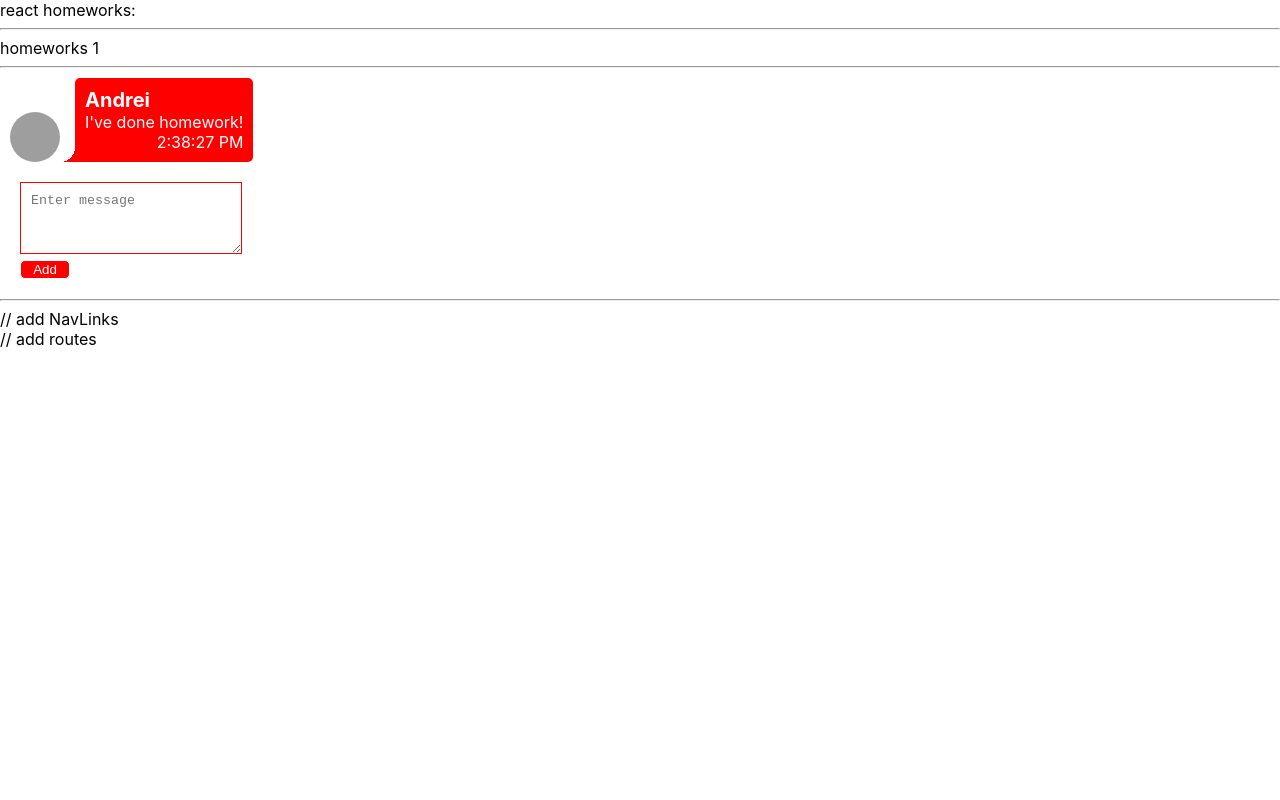
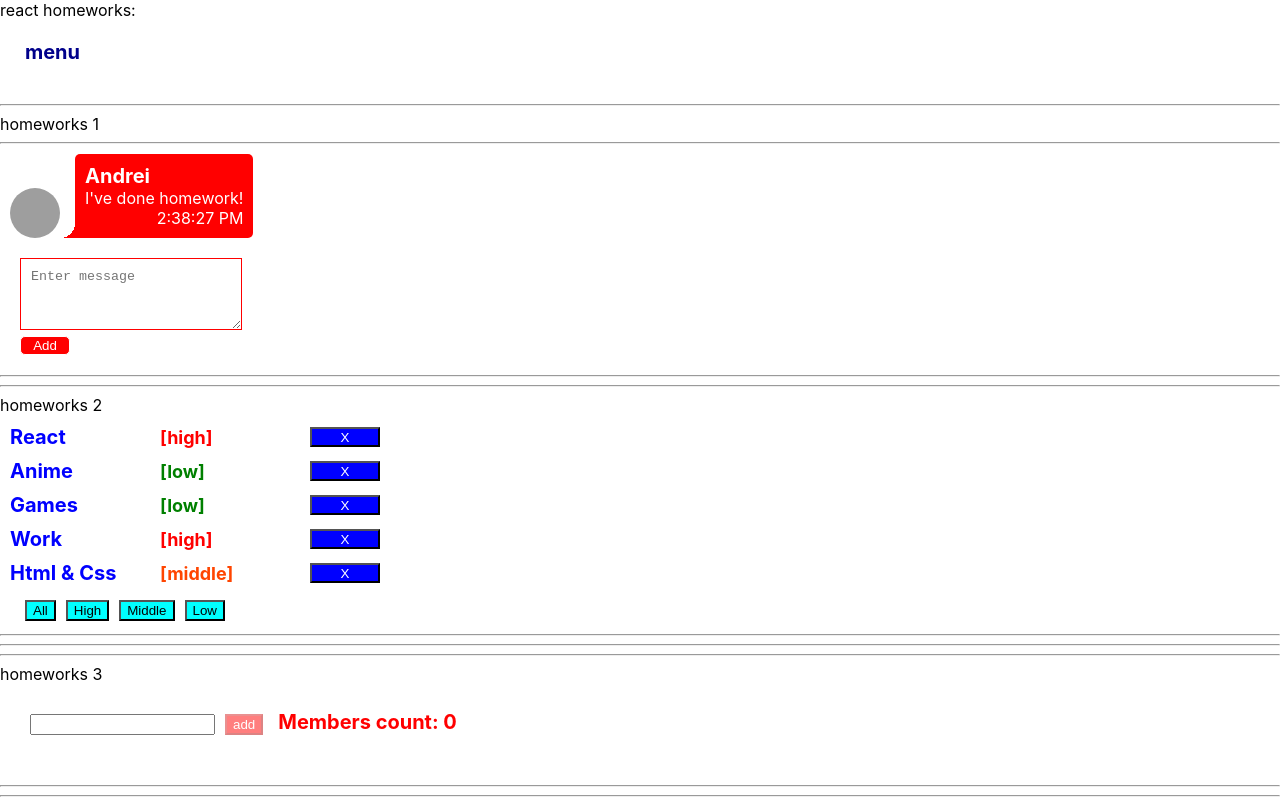
Before and after one commit to andreisemianiuk/hw, a React (Create React App) app: page /#/pre-junior in a window 1280 px wide. Shown: the top 800 px of the page. Built offline with nearby package versions, Linux system fonts and the light colour scheme; grey boxes are pictures that could not be loaded.

Commit message:
add routes,navlinks and header menu

```diff
--- a/src/p1-main/m1-ui/u1-app/App.tsx
+++ b/src/p1-main/m1-ui/u1-app/App.tsx
@@ -10,7 +10,7 @@ function App() {
   return (
     <div className={s.App}>
       <div>react homeworks:</div>
-      <HW1 />
+      {/*<HW1 />*/}
       {/*<HW2 />*/}
       {/*<HW3 />*/}
       {/*<HW4 />*/}
--- a/src/p2-homeworks/h5/HW5.tsx
+++ b/src/p2-homeworks/h5/HW5.tsx
@@ -1,20 +1,20 @@
 import React from 'react'
 import Header from './Header'
 import Routes from './Routes'
+import { HashRouter } from 'react-router-dom'
 
 function HW5() {
-    return (
-        <div>
-            {/*в gh-pages лучше работает HashRouter*/}
-            {/*<HashRouter>*/}
+  return (
+    <div>
+      <HashRouter>
 
-            <Header/>
+        <Header />
 
-            <Routes/>
+        <Routes />
 
-            {/*</HashRouter>*/}
-        </div>
-    )
+      </HashRouter>
+    </div>
+  )
 }
 
 export default HW5
--- a/src/p2-homeworks/h5/Header.tsx
+++ b/src/p2-homeworks/h5/Header.tsx
@@ -1,12 +1,31 @@
-import React from 'react'
+import React, { useState } from 'react'
+import { NavLink } from 'react-router-dom'
+import s from './Hw5.module.css'
+
 
 function Header() {
-    return (
-        <div>
-            // add NavLinks
+  const [open, setOpen] = useState(false)
 
+  const showMenu = () => {
+    setOpen(true)
+  }
+  const hideMenu = () => {
+    setOpen(false)
+  }
+
+
+  return (
+    <div className={open ? s.wrapperIsNavOpen : s.wrapper} onMouseOver={showMenu} onMouseOut={hideMenu}>
+      <div className={s.nav}>
+        <div className={s.icon}>menu</div>
+        <div className={s.navBody}>
+          <NavLink className={s.link} activeClassName={s.activeLink} to={'/pre-junior'}>pre-junior</NavLink>
+          <NavLink className={s.link} activeClassName={s.activeLink} to={'/junior'}>junior</NavLink>
+          <NavLink className={s.link} activeClassName={s.activeLink} to={'/advanced-junior'}>junior+</NavLink>
         </div>
-    )
+      </div>
+    </div>
+  )
 }
 
 export default Header
--- /dev/null
+++ b/src/p2-homeworks/h5/Hw5.module.css
@@ -0,0 +1,48 @@
+.wrapper {
+	display: flex;
+	width: 100%;
+	height: 100%;
+	align-items: center;
+	transition: margin .8s;
+	margin: 0 0 0 -270px;
+}
+
+.wrapperIsNavOpen {
+	margin-left: 0;
+	transition: margin-left .8s;
+}
+
+.nav {
+	position: relative;
+	width: 250px;
+	height: 100%;
+	padding: 20px;
+}
+
+.navBody {
+	display: flex;
+	justify-content: space-between;
+	background-color: darkcyan;
+}
+
+.icon {
+	position: absolute;
+	top: 0;
+	right: -80px;
+	padding: 20px;
+	font-size: 20px;
+	cursor: pointer;
+	color: darkblue;
+	font-weight: bold;
+	transition: color .3s;
+}
+
+.link {
+	color: white;
+	text-decoration: none;
+	padding: 0.5em 0.7em;
+}
+
+.activeLink {
+	color: gold;
+}
--- a/src/p2-homeworks/h5/Routes.tsx
+++ b/src/p2-homeworks/h5/Routes.tsx
@@ -1,7 +1,14 @@
 import React from 'react'
+import { Redirect, Route, Switch } from 'react-router-dom'
+import Error404 from './pages/Error404'
+import PreJunior from './pages/PreJunior'
+import Junior from './pages/Junior'
+import AdvancedJunior from './pages/AdvancedJunior'
 
 export const PATH = {
   PRE_JUNIOR: '/pre-junior',
+  JUNIOR: '/junior',
+  ADVANCED_JUNIOR: '/advanced-junior',
   // add paths
 }
 
@@ -9,15 +16,17 @@ function Routes() {
   return (
     <div>
       {/*Switch выбирает первый подходящий роут*/}
-      {/*<Switch>*/}
+      <Switch>
       {/*в начале мы попадаем на страницу '/' и переходим сразу на страницу PRE_JUNIOR*/}
       {/*exact нужен чтоб указать полное совподение (что после '/' ничего не будет)*/}
-      {/*<Route path={'/'} exact render={() => <Redirect to={PATH.PRE_JUNIOR}/>}/>*/}
-      {/*<Route path={PATH.PRE_JUNIOR} render={() => <PreJunior/>}/>*/}
+      <Route path={'/'} exact render={() => <Redirect to={PATH.PRE_JUNIOR}/>}/>
+      <Route path={PATH.PRE_JUNIOR} render={() => <PreJunior/>}/>
+      <Route path={PATH.JUNIOR} render={() => <Junior/>}/>
+      <Route path={PATH.ADVANCED_JUNIOR} render={() => <AdvancedJunior/>}/>
       // add routes
       {/*у этого роута нет пути, он отрисуется если пользователь захочет попасть на несуществующую страницу*/}
-      {/*<Route render={() => <Error404/>}/>*/}
-      {/*</Switch>*/}
+      <Route render={() => <Error404/>}/>
+      </Switch>
     </div>
   )
 }
--- /dev/null
+++ b/src/p2-homeworks/h5/pages/AdvancedJunior.tsx
@@ -0,0 +1,14 @@
+import React from 'react'
+
+function AdvancedJunior() {
+  return (
+    <div>
+      AdvancedJunior
+    </div>
+  )
+}
+
+export default AdvancedJunior
+
+// сделайте по аналогии пустые страницы джун и джун+
+// туда будут добавляться следующие дз
--- /dev/null
+++ b/src/p2-homeworks/h5/pages/Junior.tsx
@@ -0,0 +1,14 @@
+import React from 'react'
+
+function Junior() {
+  return (
+    <div>
+      Junior
+    </div>
+  )
+}
+
+export default Junior
+
+// сделайте по аналогии пустые страницы джун и джун+
+// туда будут добавляться следующие дз
```
